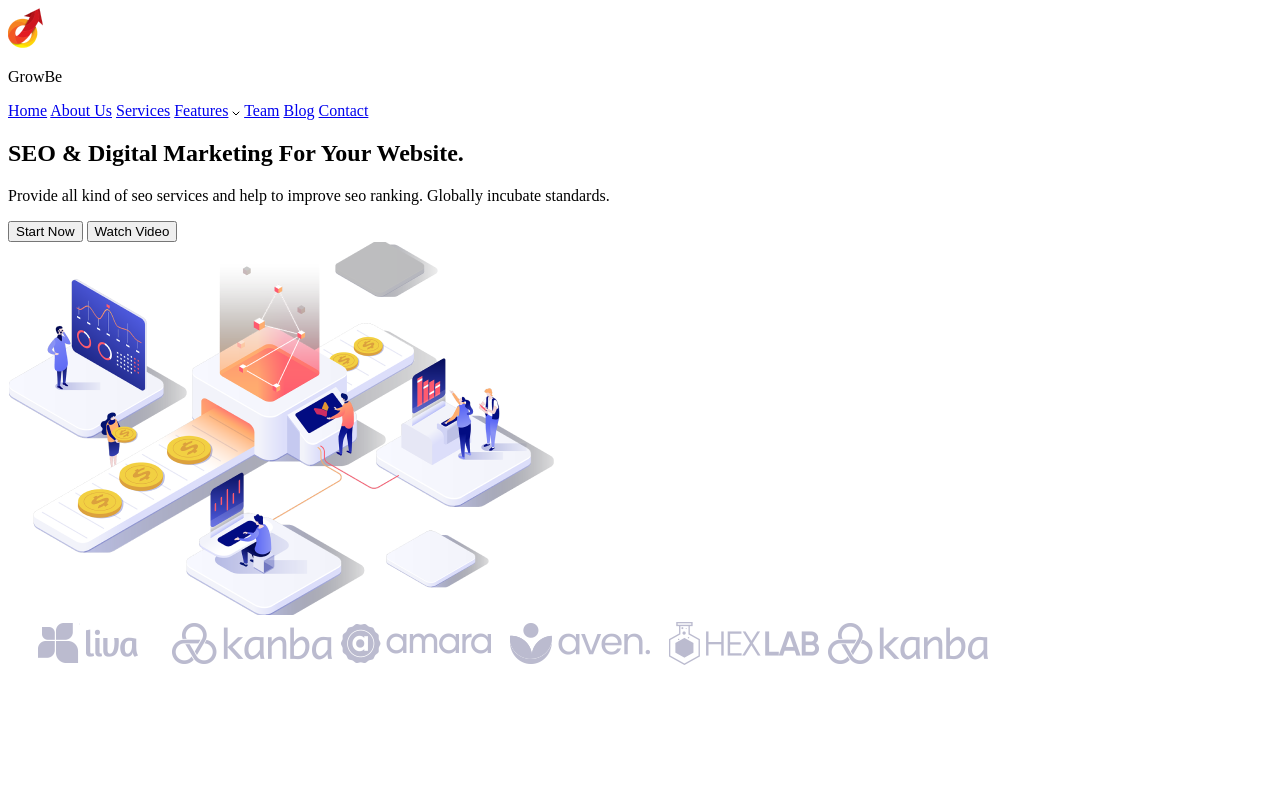
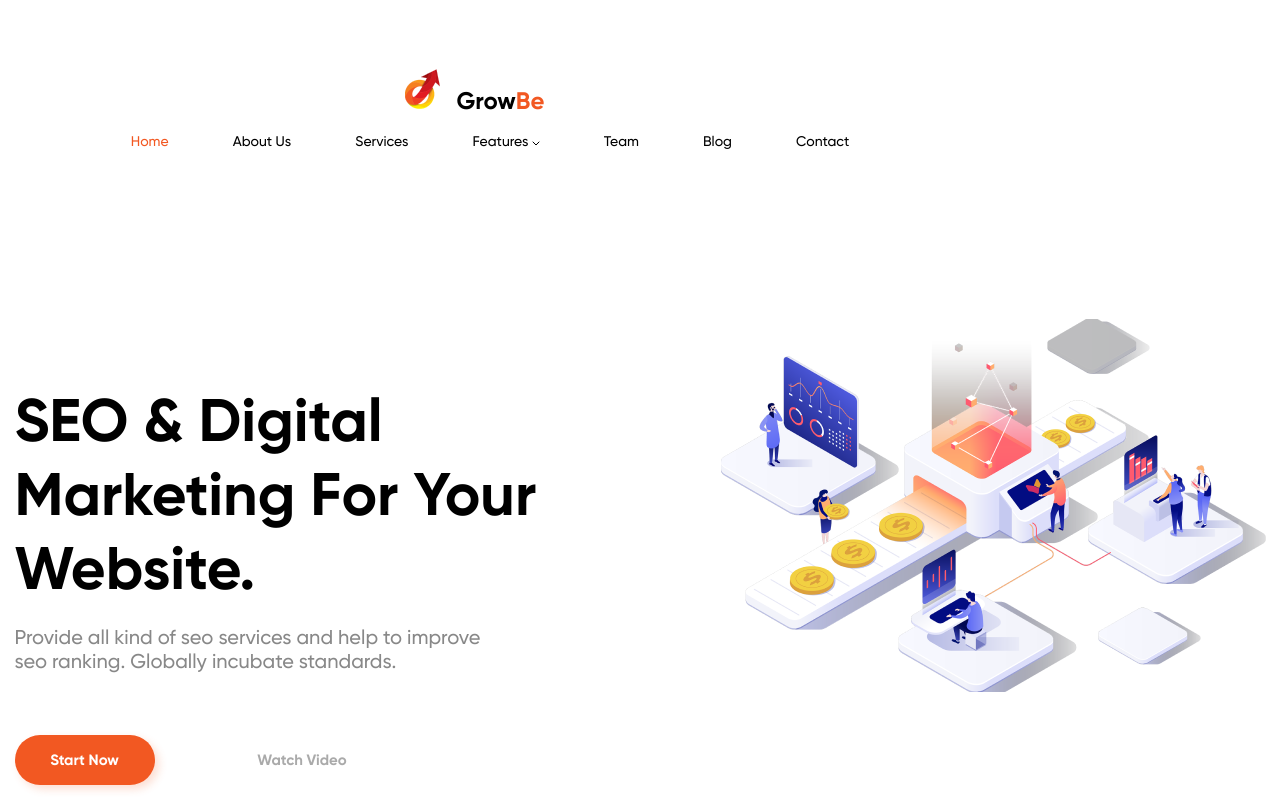
Before and after one commit to eugenepro777/web-layout-entry-level-homework-figma, a plain HTML site: page index.html in a window 1280 px wide. Shown: the top 800 px of the page. Drawn offline with Linux system fonts and the light colour scheme; a web font is replaced by a local one.

Commit message:
added css style

```diff
--- a/index.html
+++ b/index.html
@@ -4,38 +4,44 @@
     <meta charset="UTF-8">
     <meta name="viewport" content="width=device-width, initial-scale=1.0">
     <title>Document</title>
+    <!-- <link rel="preload" href="./fonts/Gilroy-Bold.ttf" as="font" type="font/ttf" crossorigin> -->
+    <link href="https://fonts.cdnfonts.com/css/gilroy-bold" rel="stylesheet">
+    <link rel="stylesheet" href="./style/style.css">
   </head>
   <body>
     <div class="top">
       <div class="header">
-        <div class="menu__bar">
         <div class="logo__header">
             <img src="./img/logo.png" alt="logo">
-            <p class="text__logo">Grow<span id="Be">Be</span></p>
+            <span class="text__logo">Grow<span id="Be">Be</span></sp>
         </div>
+        <div class="top__menu">
             <nav class="nav__menu">
-            <a class="link__menu" href="#">Home</a>
+                <a class="link__menu" href="#"><span id="Home">Home</span></a>
                 <a class="link__menu" href="#">About Us</a>
                 <a class="link__menu" href="#">Services</a>
-            <a class="link__menu" href="#">Features</a>
+                <a class="link__menu" href="#">Features
                 <img src="./img/icon.svg" alt="icon">
+                </a>
                 <a class="link__menu" href="#">Team</a>
                 <a class="link__menu" href="#">Blog</a>
                 <a class="link__menu" href="#">Contact</a>
             </nav>
         </div>
+
+
       </div>
       <div class="top__content">
         <div class="top__info">
-          <h2 class="h2__text">SEO & Digital Marketing For Your Website.</h2>
+          <h2 class="text__h2">SEO & Digital Marketing For Your Website.</h2>
           <p class="text__top__main">
             Provide all kind of seo services and help to improve seo ranking.
             Globally incubate standards.
           </p>
 
             <div class="top__btns">
-                <button class="top__btn">Start Now</button>
-                <button class="top__btn">Watch Video</button>
+                <button class="top__btn__on">Start Now</button>
+                <button class="top__btn__off">Watch Video</button>
             </div>
         </div>
         <div class="image__top__content">
--- /dev/null
+++ b/style/style.css
@@ -0,0 +1,159 @@
+* {
+  margin: 0;
+  padding: 0;
+}
+
+@font-face {
+  font-family: "Gilroy-Bold";
+  src: url(../fonts/Gilroy-Bold.ttf);
+}
+@font-face {
+  font-family: "Gilroy-Medium";
+  src: url(../fonts/Gilroy-Medium.ttf);
+}
+
+html {
+  width: 100%;
+  height: 100%;
+}
+
+body {
+  background-color: #fff;
+  font-family: "Gilroy-Bold", sans-serif;
+  font-size: 10px;
+}
+
+/* .top {
+  flex-shrink: 0;
+} */
+
+a {
+  text-decoration: none;
+}
+
+.header {
+  margin-top: 4rem;
+  margin-left: 0;
+  margin-right: 300px;
+}
+
+.logo__header {
+  margin-left: 25rem;
+  margin-top: 40px;
+  padding: 5px;
+}
+
+/* .logo__header img {
+    margin-top: 10px;
+} */
+
+.text__logo {
+  /* padding: 100px; */
+  /* margin-bottom: 30px; */
+  padding-left: 14px;
+  color: #000;
+  font-family: Gilroy-Bold;
+  font-size: 2.4em;
+  font-style: normal;
+  font-weight: 400;
+  line-height: normal;
+}
+
+.text__logo #Be {
+  color: #f25822;
+}
+
+.nav__menu {
+  display: flex;
+  justify-content: center;
+  gap: 4rem;
+  padding-top: 12px;
+  padding-bottom: 12px;
+}
+
+.link__menu {
+  list-style-type: none;
+  /* padding: 1.5em 0; */
+  font-size: 1.4em;
+  color: #000;
+  font-family: Gilroy-Medium;
+  font-style: normal;
+  font-weight: 400;
+  line-height: normal;
+}
+
+.link__menu #Home {
+  color: #f25822;
+}
+
+.top__content {
+  padding-top: 6.5em;
+  display: flex;
+  justify-content: center;
+  align-items: center;
+  gap: 6.5em;
+}
+
+.text__h2 {
+  /* flex-wrap: wrap; */
+  color: #000;
+  font-size: 6em;
+  font-style: normal;
+  font-weight: 400;
+  line-height: normal;
+  margin-top: 160px;
+  width: 640px;
+}
+
+.text__top__main {
+  color: #888;
+  font-family: Gilroy-Medium;
+  font-size: 2em;
+  font-style: normal;
+  font-weight: 400;
+  line-height: normal;
+  flex-wrap: wrap;
+  width: 470px;
+  margin-top: 17px;
+  margin-bottom: 3em;
+}
+
+.top__btn__on {
+  color: #fff;
+  font-family: Gilroy-Bold;
+  font-size: 1.5em;
+  font-style: normal;
+  font-weight: 400;
+  line-height: normal;
+  width: 140px;
+  height: 50px;
+  border: none;
+  border-radius: 50px;
+  background: #f25822;
+  box-shadow: 4px 4px 8px 0px rgba(242, 88, 34, 0.2);
+
+}
+
+.top__btn__off {
+  color: #aaa;
+  font-family: Gilroy-Bold;
+  font-size: 15px;
+  font-style: normal;
+  font-weight: 400;
+  line-height: normal;
+  width: 140px;
+  height: 50px;
+  border: none;
+  border-radius: 50px;
+  background: #fff;
+  margin-left: 5em;
+  flex-wrap: nowrap;
+}
+
+.top_logos {
+  margin-top: 20em;
+  display: flex;
+  justify-content: center;
+  align-items: center;
+  gap: 72px;
+}
```
Lines whose indentation alone changed are shown as unchanged.
